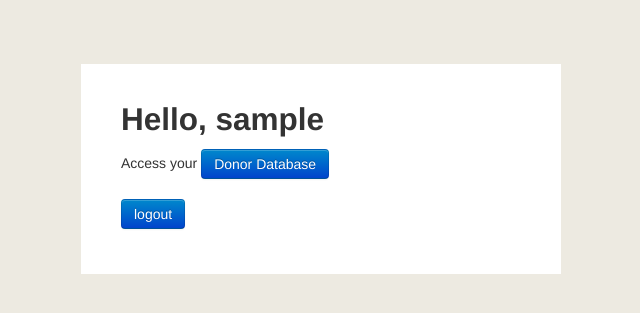
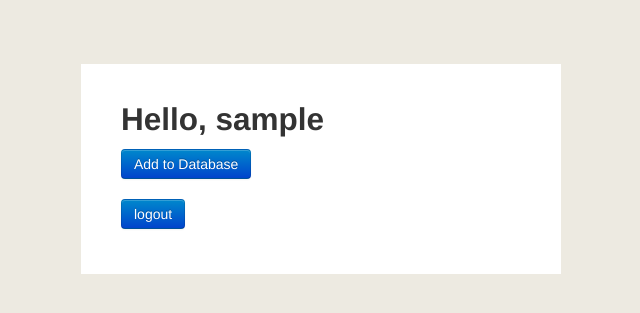
Before and after one commit to pcooksey/pgmuseum, a Django app: page /accounts/home/ in a window 1280 px wide. Shown: the top 313 px of the page, without its empty margins (319-959 px from the left). Run offline with Django 3.2, Linux system fonts and the light colour scheme; a user stored in the database is signed in; tables that the repository leaves empty hold one stand-in row (values such as "Sample post").

Commit message:
Changed home page

```diff
--- a/accounts/templates/accounts/home.html
+++ b/accounts/templates/accounts/home.html
@@ -7,13 +7,10 @@
   </head>
   <body id="loginContainer">
 	<h2> Hello, {{ user }} </h2>
-	{% if donor %}
-	<form class="form-signin" action="/donor/" method="post">
+	<form class="form-signin" action="/datasheet/" method="post">
 	  {% csrf_token %}
-	  Access your
-	  <button class="btn btn-primary" name="donor" type="submit" >Donor Database</button>
+	  <button class="btn btn-primary" name="donor" type="submit" >Add to Database</button>
 	</form>
-	{% endif %}
 	<form class="form-signin" action="../logout/" method="post">
 	  {% csrf_token %}
 	  <button class="btn btn-primary" name="logout" type="submit" >logout</button>
--- a/accounts/views.py
+++ b/accounts/views.py
@@ -79,9 +79,6 @@ def logoutPage(request):
 
 def home(request):
   if request.user.is_authenticated():
-    query_results = Donor.objects.all().filter(createdBy = request.user)
-    if not query_results:
-	  return redirect("/questions/")
-    return render(request, "accounts/home.html", {"user": request.user, "donor": True,})
+    return render(request, "accounts/home.html", {"user": request.user,})
   else:
     return redirect("/accounts/")
```
